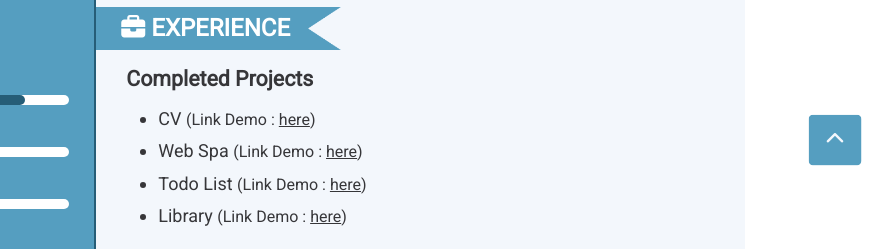
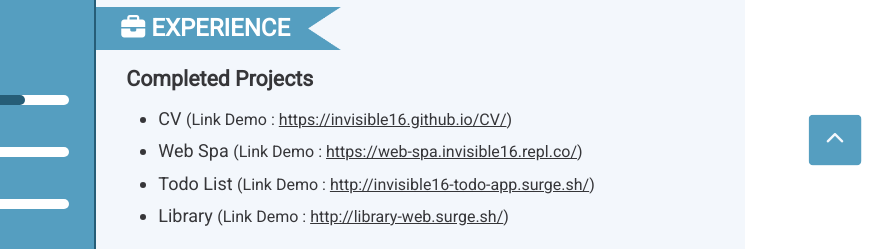
Before and after one commit to Invisible16/CV, a plain HTML site: page index.html in a window 1280 px wide. Shown: the part 621-870 px from the top of the page, 395-1280 px from the left. Drawn offline with Linux system fonts and the light colour scheme.

Commit message:
add link

```diff
--- a/index.html
+++ b/index.html
@@ -202,11 +202,11 @@
                     </h4>
                     <!-- <h5>Position: Assistant Media Department </h5> -->
                     <ul class="detail">
-                        <li>CV <span>(Link Demo :  <a href="https://invisible16.github.io/CV/">here</a>)</span>
+                        <li>CV <span>(Link Demo :  <a href="https://invisible16.github.io/CV/">https://invisible16.github.io/CV/</a>)</span>
                         </li>
-                        <li>Web Spa  <span>(Link Demo : <a href="https://web-spa.invisible16.repl.co/">here</a>)</span>  </li>
-                        <li>Todo List <span>(Link Demo :  <a href="http://invisible16-todo-app.surge.sh/">here</a>)</span></li>
-                        <li>Library <span>(Link Demo :  <a href="http://library-web.surge.sh/">here</a>)</span></li>
+                        <li>Web Spa  <span>(Link Demo : <a href="https://web-spa.invisible16.repl.co/">https://web-spa.invisible16.repl.co/</a>)</span>  </li>
+                        <li>Todo List <span>(Link Demo :  <a href="http://invisible16-todo-app.surge.sh/">http://invisible16-todo-app.surge.sh/</a>)</span></li>
+                        <li>Library <span>(Link Demo :  <a href="http://library-web.surge.sh/">http://library-web.surge.sh/</a>)</span></li>
                     </ul>
                 </div>
                 <div class="text">
```
Also changed, not shown: 1 other file.
